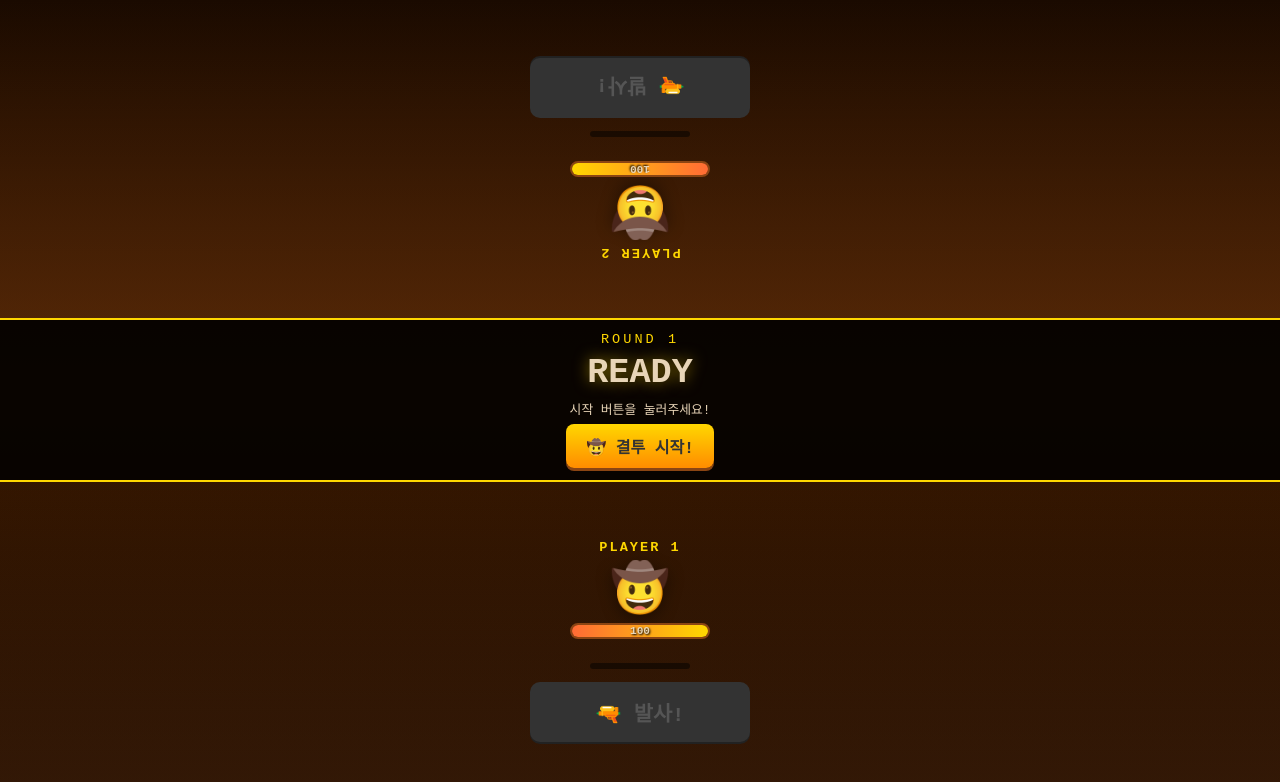
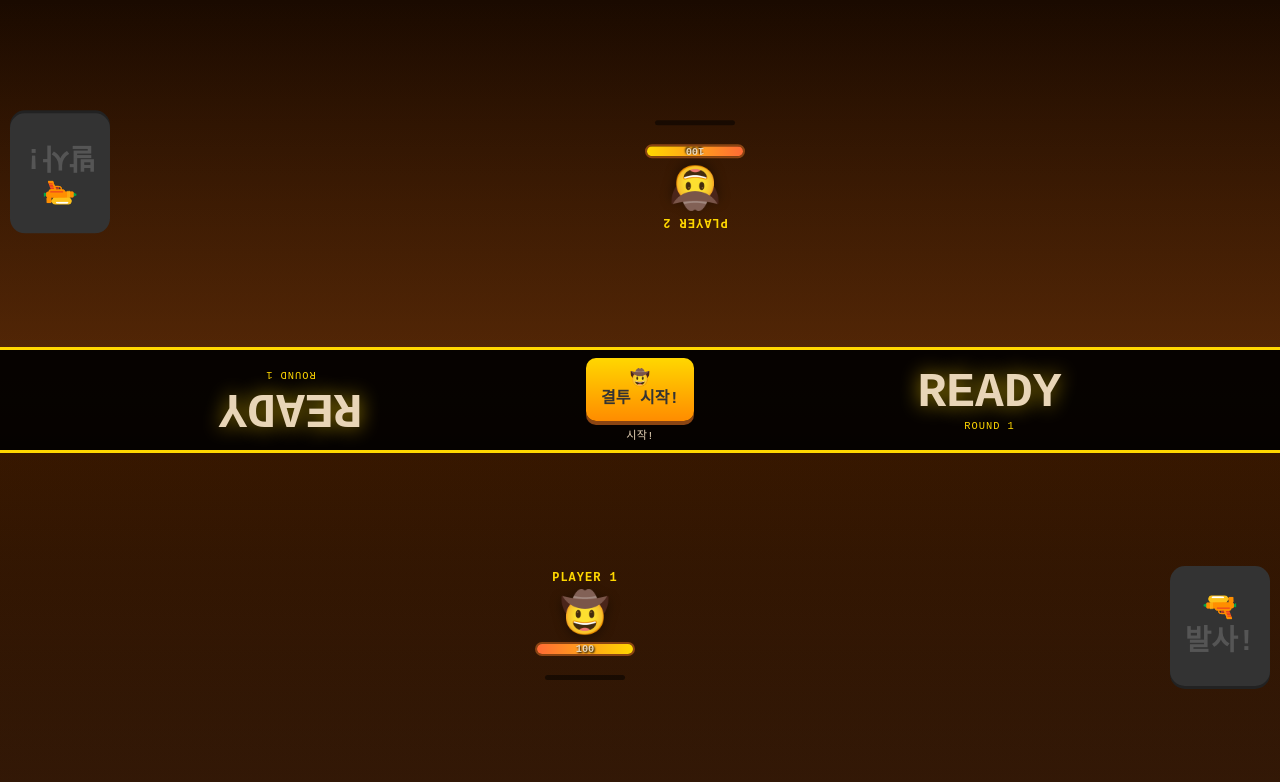
Before and after one commit to utj947/The2ndm, a plain HTML site: page index.html in a window 1280 px wide. Drawn offline with Linux system fonts and the light colour scheme.

Commit message:
Major UI redesign: split layout, dual countdown, larger buttons

```diff
--- a/game.js
+++ b/game.js
@@ -1,7 +1,6 @@
 /**
  * The2nd - 모바일 버전 게임 로직
- * 터치/클릭 기반 발사, 세로 3영역 레이아웃
- * 스턴 게이지, GO 타이머, 타격감 강화
+ * 새 레이아웃: 좌우 분할 + 양방향 카운트다운
  */
 
 // ============================================
@@ -65,8 +64,11 @@ class GameState {
 // ============================================
 const DOM = {
     container: document.querySelector('.game-container'),
-    countdown: document.getElementById('countdown'),
-    roundInfo: document.getElementById('round-info'),
+    // 양방향 카운트다운
+    countdownMe: document.getElementById('countdown-me'),
+    countdownOpponent: document.getElementById('countdown-opponent'),
+    roundInfoMe: document.getElementById('round-info-me'),
+    roundInfoOpponent: document.getElementById('round-info-opponent'),
     message: document.getElementById('game-message'),
     gameOver: document.getElementById('game-over'),
     winnerText: document.getElementById('winner-text'),
@@ -135,9 +137,12 @@ function updateHP(playerNum) {
     }
 }
 
+// 양쪽 카운트다운 동시 업데이트
 function updateCountdown(text, isGo = false) {
-    DOM.countdown.textContent = text;
-    DOM.countdown.classList.toggle('go', isGo);
+    DOM.countdownMe.textContent = text;
+    DOM.countdownOpponent.textContent = text;
+    DOM.countdownMe.classList.toggle('go', isGo);
+    DOM.countdownOpponent.classList.toggle('go', isGo);
 }
 
 function updateMessage(text, isDamage = false) {
@@ -164,22 +169,25 @@ function updateFireButtons() {
     });
 }
 
+// 양쪽 라운드 정보 동시 업데이트
 function updateRoundInfo() {
-    DOM.roundInfo.textContent = `ROUND ${game.round}`;
+    const text = `ROUND ${game.round}`;
+    DOM.roundInfoMe.textContent = text;
+    DOM.roundInfoOpponent.textContent = text;
 }
 
 function updateStartButton() {
     if (game.phase === GamePhase.READY) {
         DOM.startBtn.disabled = false;
-        DOM.startBtn.textContent = '🤠 결투 시작!';
+        DOM.startBtn.innerHTML = '🤠<br>결투 시작!';
     } else if (game.phase === GamePhase.ROUND_END) {
         DOM.startBtn.disabled = false;
-        DOM.startBtn.textContent = '🔄 다음 라운드!';
+        DOM.startBtn.innerHTML = '🔄<br>다음 라운드!';
     } else if (game.phase === GamePhase.GAME_OVER) {
         DOM.startBtn.disabled = true;
     } else {
         DOM.startBtn.disabled = true;
-        DOM.startBtn.textContent = '⏳ 진행 중...';
+        DOM.startBtn.innerHTML = '⏳<br>진행 중...';
     }
 }
 
@@ -233,14 +241,14 @@ function handleShot(shooterNum) {
         showShotEffect(shooterNum, 'clean', damage);
         applyDamage(targetNum, damage);
         applyStun(targetNum);
-        updateMessage(`P${shooterNum}: 클린샷! 🤠 ${damage}!`, true);
+        updateMessage(`P${shooterNum}: 클린샷! 🤠`, true);
         stopGoTimer();
     } else {
         const damage = randomInt(CONFIG.DIRTY_SHOT_DAMAGE_MIN, CONFIG.DIRTY_SHOT_DAMAGE_MAX);
         showShotEffect(shooterNum, 'dirty', damage);
         applyDamage(targetNum, damage);
         applyStun(targetNum);
-        updateMessage(`P${shooterNum}: 더티샷! 🐀 ${damage}!`, true);
+        updateMessage(`P${shooterNum}: 더티샷! 🐀`, true);
     }
 
     checkGameOver();
@@ -288,7 +296,7 @@ function clearAllTimers() {
 function startCountdown() {
     if (game.phase !== GamePhase.READY) return;
 
-    updateMessage('결투 준비...');
+    updateMessage('준비...');
     updateStartButton();
 
     const startDelay = getRandomStartDelay();
@@ -296,7 +304,7 @@ function startCountdown() {
     game.countdownTimers.push(setTimeout(() => {
         game.phase = GamePhase.COUNTDOWN_3;
         updateCountdown('3');
-        updateMessage('3...');
+        updateMessage('');
         updateFireButtons();
     }, startDelay));
 
@@ -305,7 +313,6 @@ function startCountdown() {
         if (game.phase !== GamePhase.GAME_OVER) {
             game.phase = GamePhase.COUNTDOWN_2;
             updateCountdown('2');
-            updateMessage('2...');
         }
     }, delay2));
 
@@ -314,7 +321,6 @@ function startCountdown() {
         if (game.phase !== GamePhase.GAME_OVER) {
             game.phase = GamePhase.COUNTDOWN_1;
             updateCountdown('1');
-            updateMessage('1...');
         }
     }, delay3));
 
@@ -323,7 +329,7 @@ function startCountdown() {
         if (game.phase !== GamePhase.GAME_OVER) {
             game.phase = GamePhase.GO;
             updateCountdown('GO!', true);
-            updateMessage('발사!!!', true);
+            updateMessage('');
             updateFireButtons();
             startGoTimer();
 
@@ -345,7 +351,7 @@ function endRound() {
     updateFireButtons();
 
     updateCountdown('END');
-    updateMessage(`라운드 ${game.round} 종료!`);
+    updateMessage(`R${game.round} 종료`);
 
     setTimeout(() => {
         if (game.phase === GamePhase.GAME_OVER) return;
@@ -354,7 +360,7 @@ function endRound() {
         game.resetRound();
         updateRoundInfo();
         updateCountdown('READY');
-        updateMessage('시작 버튼을 눌러주세요!');
+        updateMessage('시작!');
         updateStartButton();
         updateFireButtons();
     }, CONFIG.ROUND_END_DELAY);
@@ -371,7 +377,7 @@ function initGame() {
     updateHP(2);
     updateCountdown('READY');
     updateRoundInfo();
-    updateMessage('시작 버튼을 눌러주세요!');
+    updateMessage('시작!');
     showStun(1, false);
     showStun(2, false);
     DOM.players[1].stunBar.style.width = '0%';
@@ -494,7 +500,7 @@ function showShotEffect(playerNum, type, damage = 0) {
         setTimeout(() => DOM.flash.classList.remove('flash-dirty'), 120);
     }
 
-    // 진동 (지원되는 경우)
+    // 진동
     if (navigator.vibrate) {
         navigator.vibrate(type === 'clean' ? [50, 30, 100] : [30, 20, 50]);
     }
@@ -528,7 +534,7 @@ DOM.startBtn.addEventListener('touchstart', (e) => {
     }
 });
 
-// 발사 버튼 (터치/클릭)
+// 발사 버튼
 DOM.players[1].fireBtn.addEventListener('click', () => handleShot(1));
 DOM.players[2].fireBtn.addEventListener('click', () => handleShot(2));
 
--- a/index.html
+++ b/index.html
@@ -13,6 +13,7 @@
     <div class="game-container">
         <!-- ========== 상단: 상대편 영역 (전체 180도 회전) ========== -->
         <div class="player-section opponent-section">
+            <!-- 왼쪽: 플레이어 정보 -->
             <div class="player-info">
                 <span class="player-label">PLAYER 2</span>
                 <div class="cowboy" id="player2-emoji">🤠</div>
@@ -26,17 +27,25 @@
                         <div class="stun-bar" id="stun-bar2"></div>
                     </div>
                 </div>
+                <div class="shot-indicator" id="shot2"></div>
+                <div class="damage-popup" id="damage2"></div>
             </div>
-            <button class="fire-button" id="fire-btn2">🔫 발사!</button>
-            <div class="shot-indicator" id="shot2"></div>
-            <div class="damage-popup" id="damage2"></div>
+            <!-- 오른쪽: 큰 발사 버튼 -->
+            <button class="fire-button" id="fire-btn2">🔫<br>발사!</button>
         </div>
 
-        <!-- ========== 중앙: 게임 정보 영역 ========== -->
+        <!-- ========== 중앙: 게임 정보 영역 (3분할) ========== -->
         <div class="center-section">
-            <div class="round-info" id="round-info">ROUND 1</div>
-            <div class="countdown-wrapper">
-                <div class="countdown" id="countdown">READY</div>
+            <!-- 왼쪽: 상대방용 카운트다운 (180도 회전) -->
+            <div class="countdown-side opponent-countdown">
+                <div class="countdown" id="countdown-opponent">READY</div>
+                <div class="round-info" id="round-info-opponent">ROUND 1</div>
+            </div>
+
+            <!-- 가운데: 버튼 및 메시지 -->
+            <div class="center-controls">
+                <button class="start-button" id="start-btn">🤠<br>결투 시작!</button>
+                <div class="game-message" id="game-message">시작!</div>
                 <!-- GO 타이머 -->
                 <div class="go-timer-container" id="go-timer-container">
                     <svg class="go-timer-svg" viewBox="0 0 100 100">
@@ -45,12 +54,17 @@
                     </svg>
                 </div>
             </div>
-            <div class="game-message" id="game-message">시작 버튼을 눌러주세요</div>
-            <button class="start-button" id="start-btn">🤠 결투 시작!</button>
+
+            <!-- 오른쪽: 나용 카운트다운 (정방향) -->
+            <div class="countdown-side my-countdown">
+                <div class="countdown" id="countdown-me">READY</div>
+                <div class="round-info" id="round-info-me">ROUND 1</div>
+            </div>
         </div>
 
         <!-- ========== 하단: 내 영역 ========== -->
         <div class="player-section my-section">
+            <!-- 왼쪽: 플레이어 정보 -->
             <div class="player-info">
                 <span class="player-label">PLAYER 1</span>
                 <div class="cowboy" id="player1-emoji">🤠</div>
@@ -64,10 +78,11 @@
                         <div class="stun-bar" id="stun-bar1"></div>
                     </div>
                 </div>
+                <div class="shot-indicator" id="shot1"></div>
+                <div class="damage-popup" id="damage1"></div>
             </div>
-            <button class="fire-button" id="fire-btn1">🔫 발사!</button>
-            <div class="shot-indicator" id="shot1"></div>
-            <div class="damage-popup" id="damage1"></div>
+            <!-- 오른쪽: 큰 발사 버튼 -->
+            <button class="fire-button" id="fire-btn1">🔫<br>발사!</button>
         </div>
 
         <!-- 게임 오버 오버레이 -->
--- a/style.css
+++ b/style.css
@@ -1,6 +1,6 @@
 /* ============================================
    The2nd - 모바일 버전 스타일
-   3영역: 상대(위), 게임정보(중앙), 나(아래)
+   새 레이아웃: 좌우 분할 + 큰 카운트다운
    ============================================ */
 
 * {
@@ -15,7 +15,6 @@ html,
 body {
     height: 100%;
     height: 100dvh;
-    /* Dynamic viewport height for mobile */
     overflow: hidden;
     touch-action: manipulation;
     font-family: 'Courier New', monospace;
@@ -24,7 +23,7 @@ body {
 }
 
 /* ============================================
-   메인 컨테이너 - 3영역 분할
+   메인 컨테이너
    ============================================ */
 .game-container {
     width: 100%;
@@ -37,19 +36,18 @@ body {
 }
 
 /* ============================================
-   플레이어 영역 (상단/하단)
+   플레이어 영역 (상단/하단) - 좌우 분할
    ============================================ */
 .player-section {
     flex: 1;
     display: flex;
-    flex-direction: column;
+    flex-direction: row;
     align-items: center;
-    justify-content: center;
-    padding: 10px;
+    justify-content: space-between;
+    padding: 8px 10px;
     position: relative;
-    gap: 8px;
     min-height: 0;
-    /* Prevent flex overflow */
+    gap: 10px;
 }
 
 /* 상대 영역 - 180도 회전 */
@@ -63,25 +61,26 @@ body {
     background: linear-gradient(0deg, rgba(139, 69, 19, 0.3) 0%, transparent 100%);
 }
 
-/* 플레이어 정보 */
+/* 플레이어 정보 (왼쪽) */
 .player-info {
+    flex: 1;
     display: flex;
     flex-direction: column;
     align-items: center;
-    gap: 5px;
+    gap: 4px;
+    position: relative;
 }
 
 .player-label {
-    font-size: 0.85rem;
+    font-size: 0.75rem;
     font-weight: 700;
     color: #ffd700;
-    letter-spacing: 2px;
+    letter-spacing: 1px;
 }
 
 .cowboy {
-    font-size: 3rem;
-    filter: drop-shadow(0 4px 8px rgba(0, 0, 0, 0.4));
-    transition: transform 0.1s;
+    font-size: 2.5rem;
+    filter: drop-shadow(0 3px 6px rgba(0, 0, 0, 0.4));
 }
 
 .player-section.stunned .cowboy {
@@ -96,21 +95,22 @@ body {
     }
 
     25% {
-        transform: translateX(-4px);
+        transform: translateX(-3px);
     }
 
     75% {
-        transform: translateX(4px);
+        transform: translateX(3px);
     }
 }
 
 /* HP 바 */
 .hp-bar {
-    width: 140px;
-    height: 16px;
+    width: 100%;
+    max-width: 100px;
+    height: 14px;
     background: rgba(0, 0, 0, 0.5);
     border: 2px solid #8b4513;
-    border-radius: 8px;
+    border-radius: 7px;
     overflow: hidden;
     position: relative;
 }
@@ -145,7 +145,7 @@ body {
     left: 50%;
     transform: translate(-50%, -50%);
     font-weight: 700;
-    font-size: 0.7rem;
+    font-size: 0.65rem;
     text-shadow: 1px 1px 2px black;
 }
 
@@ -154,12 +154,12 @@ body {
     display: flex;
     flex-direction: column;
     align-items: center;
-    gap: 3px;
-    min-height: 30px;
+    gap: 2px;
+    min-height: 22px;
 }
 
 .stun-indicator {
-    font-size: 0.8rem;
+    font-size: 0.7rem;
     color: #ff6b35;
     font-weight: 700;
     opacity: 0;
@@ -171,8 +171,8 @@ body {
 }
 
 .stun-gauge {
-    width: 100px;
-    height: 6px;
+    width: 80px;
+    height: 5px;
     background: rgba(0, 0, 0, 0.5);
     border-radius: 3px;
     overflow: hidden;
@@ -185,172 +185,10 @@ body {
     transition: width 0.05s linear;
 }
 
-/* ============================================
-   발사 버튼
-   ============================================ */
-.fire-button {
-    width: 85%;
-    max-width: 220px;
-    padding: 15px;
-    font-size: 1.3rem;
-    font-weight: 700;
-    font-family: inherit;
-    border: none;
-    border-radius: 10px;
-    cursor: pointer;
-    transition: all 0.15s;
-
-    /* 기본: 비활성 */
-    background: #444;
-    color: #888;
-    box-shadow: 0 4px 0 #222;
-}
-
-.fire-button.active {
-    background: linear-gradient(180deg, #ff4444 0%, #cc0000 100%);
-    color: white;
-    box-shadow: 0 0 15px rgba(255, 68, 68, 0.6), 0 4px 0 #5c0a0a;
-}
-
-.fire-button.active:active {
-    transform: translateY(3px);
-    box-shadow: 0 1px 0 #5c0a0a;
-}
-
-.fire-button.disabled {
-    background: #333;
-    color: #555;
-    box-shadow: 0 2px 0 #222;
-}
-
-/* ============================================
-   중앙 게임 정보 영역
-   ============================================ */
-.center-section {
-    background: rgba(0, 0, 0, 0.85);
-    border-top: 2px solid #ffd700;
-    border-bottom: 2px solid #ffd700;
-    padding: 12px 15px;
-    display: flex;
-    flex-direction: column;
-    align-items: center;
-    gap: 6px;
-    z-index: 10;
-    flex-shrink: 0;
-}
-
-.round-info {
-    font-size: 0.85rem;
-    color: #ffd700;
-    letter-spacing: 3px;
-}
-
-.countdown-wrapper {
-    display: flex;
-    align-items: center;
-    gap: 10px;
-}
-
-.countdown {
-    font-size: 2.2rem;
-    font-weight: 700;
-    color: #e8d5b7;
-    text-shadow: 0 0 15px rgba(255, 215, 0, 0.5);
-}
-
-.countdown.go {
-    color: #ff0000;
-    text-shadow: 0 0 25px rgba(255, 0, 0, 0.8);
-    animation: goPulse 0.3s ease-in-out infinite;
-}
-
-@keyframes goPulse {
-
-    0%,
-    100% {
-        transform: scale(1);
-    }
-
-    50% {
-        transform: scale(1.1);
-    }
-}
-
-/* GO 타이머 */
-.go-timer-container {
-    display: none;
-    width: 40px;
-    height: 40px;
-}
-
-.go-timer-container.active {
-    display: block;
-}
-
-.go-timer-svg {
-    width: 100%;
-    height: 100%;
-    transform: rotate(-90deg);
-}
-
-.go-timer-bg {
-    fill: none;
-    stroke: rgba(255, 255, 255, 0.2);
-    stroke-width: 8;
-}
-
-.go-timer-progress {
-    fill: none;
-    stroke: #ff0000;
-    stroke-width: 8;
-    stroke-linecap: round;
-    stroke-dasharray: 283;
-    stroke-dashoffset: 0;
-    transition: stroke-dashoffset 0.05s linear;
-}
-
-.game-message {
-    font-size: 0.8rem;
-    color: #e8d5b7;
-}
-
-.game-message.damage {
-    color: #ff6b35;
-    font-weight: 700;
-}
-
-/* 시작 버튼 */
-.start-button {
-    padding: 10px 20px;
-    font-size: 1rem;
-    font-weight: 700;
-    font-family: inherit;
-    background: linear-gradient(180deg, #ffd700 0%, #ff8c00 100%);
-    border: none;
-    border-radius: 8px;
-    color: #333;
-    cursor: pointer;
-    box-shadow: 0 3px 0 #8b4513;
-    transition: all 0.15s;
-}
-
-.start-button:active {
-    transform: translateY(2px);
-    box-shadow: 0 1px 0 #8b4513;
-}
-
-.start-button:disabled {
-    background: #666;
-    color: #999;
-    box-shadow: 0 2px 0 #333;
-}
-
-/* ============================================
-   이펙트
-   ============================================ */
+/* 발사 이펙트 */
 .shot-indicator {
     position: absolute;
-    font-size: 2.5rem;
+    font-size: 2rem;
     opacity: 0;
     pointer-events: none;
 }
@@ -389,7 +227,7 @@ body {
 
 .damage-popup {
     position: absolute;
-    font-size: 2rem;
+    font-size: 1.5rem;
     font-weight: 700;
     color: #ff0000;
     opacity: 0;
@@ -408,13 +246,213 @@ body {
     }
 
     50% {
-        transform: translateY(-15px) scale(1.2);
+        transform: translateY(-10px) scale(1.2);
     }
 
     100% {
         opacity: 0;
-        transform: translateY(-30px) scale(1);
+        transform: translateY(-20px) scale(1);
     }
+}
+
+/* ============================================
+   발사 버튼 (오른쪽, 크게)
+   ============================================ */
+.fire-button {
+    width: 100px;
+    height: 100%;
+    max-height: 120px;
+    font-size: 1.8rem;
+    font-weight: 700;
+    font-family: inherit;
+    border: none;
+    border-radius: 15px;
+    cursor: pointer;
+    transition: all 0.15s;
+    line-height: 1.2;
+    flex-shrink: 0;
+
+    /* 기본: 비활성 */
+    background: #444;
+    color: #888;
+    box-shadow: 0 5px 0 #222;
+}
+
+.fire-button.active {
+    background: linear-gradient(180deg, #ff4444 0%, #cc0000 100%);
+    color: white;
+    box-shadow: 0 0 20px rgba(255, 68, 68, 0.7), 0 5px 0 #5c0a0a;
+    animation: fireReady 0.5s ease-in-out infinite;
+}
+
+@keyframes fireReady {
+
+    0%,
+    100% {
+        transform: scale(1);
+    }
+
+    50% {
+        transform: scale(1.03);
+    }
+}
+
+.fire-button.active:active {
+    transform: scale(0.95) translateY(3px);
+    box-shadow: 0 2px 0 #5c0a0a;
+    animation: none;
+}
+
+.fire-button.disabled {
+    background: #333;
+    color: #555;
+    box-shadow: 0 3px 0 #222;
+}
+
+/* ============================================
+   중앙 게임 정보 영역 (3분할)
+   ============================================ */
+.center-section {
+    background: rgba(0, 0, 0, 0.9);
+    border-top: 3px solid #ffd700;
+    border-bottom: 3px solid #ffd700;
+    padding: 8px 5px;
+    display: flex;
+    flex-direction: row;
+    align-items: center;
+    justify-content: space-between;
+    z-index: 10;
+    flex-shrink: 0;
+    min-height: 100px;
+}
+
+/* 카운트다운 영역 (좌/우) */
+.countdown-side {
+    flex: 1;
+    display: flex;
+    flex-direction: column;
+    align-items: center;
+    justify-content: center;
+    gap: 3px;
+}
+
+/* 상대방용 카운트다운 - 180도 회전 */
+.opponent-countdown {
+    transform: rotate(180deg);
+}
+
+/* 카운트다운 숫자 - 크게! */
+.countdown {
+    font-size: 3rem;
+    font-weight: 700;
+    color: #e8d5b7;
+    text-shadow: 0 0 20px rgba(255, 215, 0, 0.6);
+    line-height: 1;
+}
+
+.countdown.go {
+    color: #ff0000;
+    text-shadow: 0 0 30px rgba(255, 0, 0, 0.9);
+    animation: goPulse 0.25s ease-in-out infinite;
+}
+
+@keyframes goPulse {
+
+    0%,
+    100% {
+        transform: scale(1);
+    }
+
+    50% {
+        transform: scale(1.15);
+    }
+}
+
+.round-info {
+    font-size: 0.65rem;
+    color: #ffd700;
+    letter-spacing: 1px;
+}
+
+/* 중앙 컨트롤 */
+.center-controls {
+    display: flex;
+    flex-direction: column;
+    align-items: center;
+    justify-content: center;
+    gap: 5px;
+    padding: 0 10px;
+}
+
+.game-message {
+    font-size: 0.7rem;
+    color: #e8d5b7;
+    text-align: center;
+}
+
+.game-message.damage {
+    color: #ff6b35;
+    font-weight: 700;
+}
+
+/* 시작 버튼 */
+.start-button {
+    padding: 12px 15px;
+    font-size: 1rem;
+    font-weight: 700;
+    font-family: inherit;
+    background: linear-gradient(180deg, #ffd700 0%, #ff8c00 100%);
+    border: none;
+    border-radius: 10px;
+    color: #333;
+    cursor: pointer;
+    box-shadow: 0 4px 0 #8b4513;
+    transition: all 0.15s;
+    line-height: 1.2;
+}
+
+.start-button:active {
+    transform: translateY(2px);
+    box-shadow: 0 2px 0 #8b4513;
+}
+
+.start-button:disabled {
+    background: #666;
+    color: #999;
+    box-shadow: 0 2px 0 #333;
+}
+
+/* GO 타이머 */
+.go-timer-container {
+    display: none;
+    width: 35px;
+    height: 35px;
+}
+
+.go-timer-container.active {
+    display: block;
+}
+
+.go-timer-svg {
+    width: 100%;
+    height: 100%;
+    transform: rotate(-90deg);
+}
+
+.go-timer-bg {
+    fill: none;
+    stroke: rgba(255, 255, 255, 0.2);
+    stroke-width: 8;
+}
+
+.go-timer-progress {
+    fill: none;
+    stroke: #ff0000;
+    stroke-width: 8;
+    stroke-linecap: round;
+    stroke-dasharray: 283;
+    stroke-dashoffset: 0;
+    transition: stroke-dashoffset 0.05s linear;
 }
 
 /* ============================================
@@ -468,21 +506,21 @@ body {
 }
 
 #restart-btn {
-    padding: 12px 35px;
-    font-size: 1.2rem;
+    padding: 15px 40px;
+    font-size: 1.3rem;
     font-weight: 700;
     font-family: inherit;
     background: linear-gradient(180deg, #ffd700 0%, #ff8c00 100%);
     border: none;
-    border-radius: 8px;
+    border-radius: 10px;
     color: #333;
     cursor: pointer;
-    box-shadow: 0 3px 0 #8b4513;
+    box-shadow: 0 4px 0 #8b4513;
 }
 
 #restart-btn:active {
     transform: translateY(2px);
-    box-shadow: 0 1px 0 #8b4513;
+    box-shadow: 0 2px 0 #8b4513;
 }
 
 /* ============================================
@@ -526,7 +564,7 @@ body {
     }
 }
 
-/* 화면 흔들림 - 강화 */
+/* 화면 흔들림 */
 .game-container.shake {
     animation: containerShake 0.5s ease-out;
 }
@@ -539,39 +577,31 @@ body {
     }
 
     10% {
-        transform: translateX(-12px) translateY(-3px);
+        transform: translateX(-10px) translateY(-2px);
     }
 
     20% {
-        transform: translateX(12px) translateY(3px);
+        transform: translateX(10px) translateY(2px);
     }
 
     30% {
-        transform: translateX(-10px) translateY(-2px);
+        transform: translateX(-8px) translateY(-1px);
     }
 
     40% {
-        transform: translateX(10px) translateY(2px);
+        transform: translateX(8px) translateY(1px);
     }
 
     50% {
-        transform: translateX(-6px) translateY(-1px);
+        transform: translateX(-5px);
     }
 
     60% {
-        transform: translateX(6px) translateY(1px);
-    }
-
-    70% {
-        transform: translateX(-3px);
-    }
-
-    80% {
-        transform: translateX(3px);
+        transform: translateX(5px);
     }
 }
 
-/* 플레이어 피격 - 강화 */
+/* 플레이어 피격 */
 .player-section.hit {
     animation: hitFlash 0.4s ease-out;
 }
@@ -598,7 +628,6 @@ body {
     }
 }
 
-/* 스턴 상태일 때 배경 */
 .player-section.stunned {
     background: linear-gradient(0deg, rgba(255, 100, 50, 0.2) 0%, transparent 100%);
 }
```
